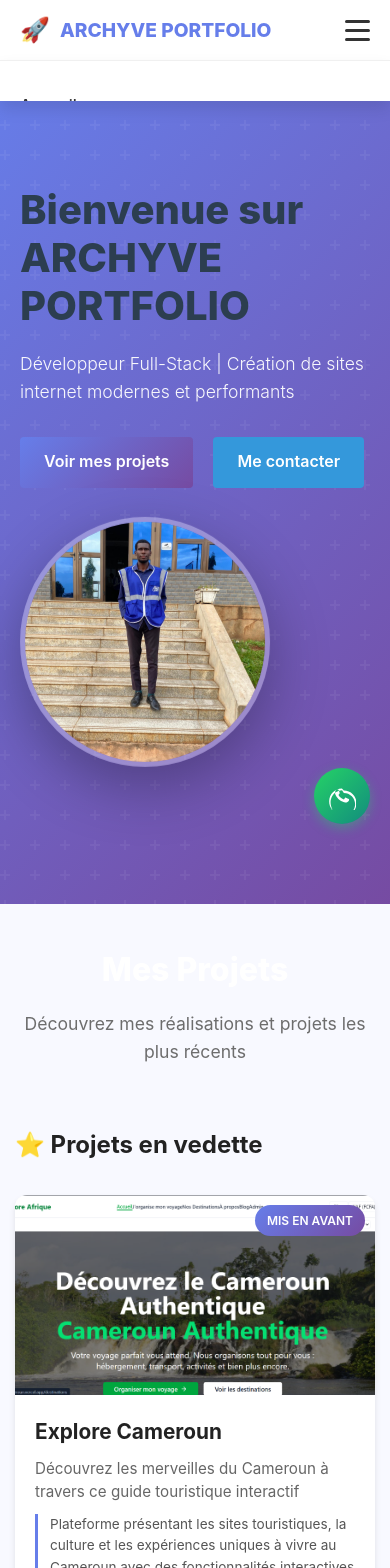
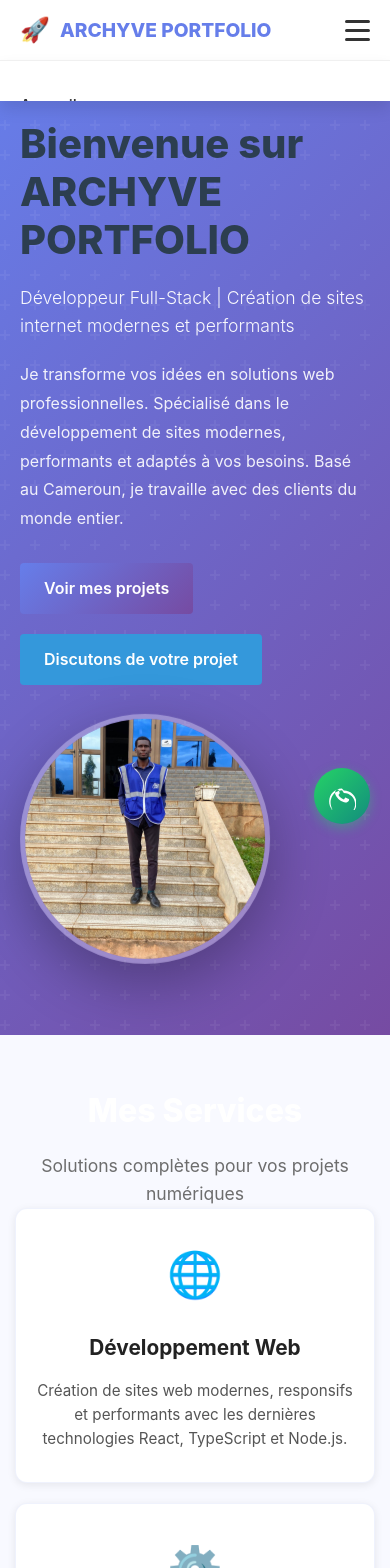
Before and after one commit to archiarchyveminsongiminwetbape-wq/ARCHYVE-PORTFOLIO, a React (Create React App) app: page / in a window 390 px wide. Shown: the top 1568 px of the page. Built offline with nearby package versions, Linux system fonts and the light colour scheme.

Commit message:
Integrate animated counters to statistics section with smooth number animation

```diff
--- a/src/App.tsx
+++ b/src/App.tsx
@@ -3,6 +3,7 @@ import './App.css';
 import { Header } from './components/Header';
 import { Hero } from './components/Hero';
 import { Projects } from './components/Projects';
+import { Services } from './components/Services';
 import { Skills } from './components/Skills';
 import { About } from './components/About';
 import { Contact } from './components/Contact';
@@ -14,6 +15,7 @@ function App() {
     <div className="app">
       <Header />
       <Hero />
+      <Services />
       <Projects />
       <Skills />
       <About />
--- a/src/components/About.tsx
+++ b/src/components/About.tsx
@@ -1,5 +1,17 @@
 import React from 'react';
 import './About.css';
+import { useCounter } from '../hooks/useCounter';
+
+const StatCounter: React.FC<{ target: number; label: string }> = ({ target, label }) => {
+  const { count, ref } = useCounter({ target, duration: 2000, suffix: '+' });
+
+  return (
+    <div className="stat" ref={ref}>
+      <h3 className="stat-number">{count}</h3>
+      <p className="stat-label">{label}</p>
+    </div>
+  );
+};
 
 export const About: React.FC = () => {
   return (
@@ -32,18 +44,9 @@ export const About: React.FC = () => {
             </p>
 
             <div className="about-stats">
-              <div className="stat">
-                <h3 className="stat-number">10+</h3>
-                <p className="stat-label">Projets complétés</p>
-              </div>
-              <div className="stat">
-                <h3 className="stat-number">10+</h3>
-                <p className="stat-label">Clients satisfaits</p>
-              </div>
-              <div className="stat">
-                <h3 className="stat-number">2+</h3>
-                <p className="stat-label">Années d'expérience</p>
-              </div>
+              <StatCounter target={10} label="Projets complétés" />
+              <StatCounter target={10} label="Clients satisfaits" />
+              <StatCounter target={2} label="Années d'expérience" />
             </div>
 
             <a href="#contact" className="btn btn-primary">Travaillons ensemble</a>
--- a/src/components/Contact.css
+++ b/src/components/Contact.css
@@ -104,6 +104,31 @@
   border-radius: 6px;
   text-align: center;
   font-weight: 500;
+  margin-bottom: 20px;
+}
+
+.error-message {
+  background: rgba(244, 67, 54, 0.2);
+  border: 1px solid rgba(244, 67, 54, 0.4);
+  color: #fff;
+  padding: 12px 16px;
+  border-radius: 6px;
+  text-align: center;
+  font-weight: 500;
+  margin-bottom: 20px;
+}
+
+.error-text {
+  color: #ffcccc;
+  font-size: 0.85rem;
+  display: block;
+  margin-top: 5px;
+  font-weight: 500;
+}
+
+.input-error {
+  border-color: rgba(244, 67, 54, 0.6) !important;
+  background: rgba(244, 67, 54, 0.05) !important;
 }
 
 .contact-info {
--- a/src/components/Contact.tsx
+++ b/src/components/Contact.tsx
@@ -7,14 +7,45 @@ interface FormData {
   message: string;
 }
 
+interface FormErrors {
+  name?: string;
+  email?: string;
+  message?: string;
+}
+
 export const Contact: React.FC = () => {
   const [formData, setFormData] = useState<FormData>({
     name: '',
     email: '',
     message: ''
   });
+  const [errors, setErrors] = useState<FormErrors>({});
   const [submitted, setSubmitted] = useState<boolean>(false);
   const [isLoading, setIsLoading] = useState<boolean>(false);
+  const [error, setError] = useState<string>('');
+
+  const validateForm = (): boolean => {
+    const newErrors: FormErrors = {};
+
+    if (!formData.name.trim()) {
+      newErrors.name = 'Le nom est requis';
+    }
+
+    if (!formData.email.trim()) {
+      newErrors.email = 'L\'email est requis';
+    } else if (!/^[^\s@]+@[^\s@]+\.[^\s@]+$/.test(formData.email)) {
+      newErrors.email = 'Veuillez entrer un email valide';
+    }
+
+    if (!formData.message.trim()) {
+      newErrors.message = 'Le message est requis';
+    } else if (formData.message.trim().length < 10) {
+      newErrors.message = 'Le message doit contenir au moins 10 caractères';
+    }
+
+    setErrors(newErrors);
+    return Object.keys(newErrors).length === 0;
+  };
 
   const handleChange = (e: React.ChangeEvent<HTMLInputElement | HTMLTextAreaElement>): void => {
     const { name, value } = e.target;
@@ -22,11 +53,24 @@ export const Contact: React.FC = () => {
       ...prev,
       [name]: value
     }));
+    // Effacer l'erreur du champ quand l'utilisateur corrige
+    if (errors[name as keyof FormErrors]) {
+      setErrors((prev) => ({
+        ...prev,
+        [name]: undefined
+      }));
+    }
   };
 
   const handleSubmit = async (e: React.FormEvent<HTMLFormElement>): Promise<void> => {
     e.preventDefault();
+
+    if (!validateForm()) {
+      return;
+    }
+
     setIsLoading(true);
+    setError('');
 
     try {
       const response = await fetch('https://formspree.io/f/mwpdylor', {
@@ -53,9 +97,12 @@ export const Contact: React.FC = () => {
         setTimeout(() => {
           setSubmitted(false);
         }, 5000);
+      } else {
+        setError('Une erreur est survenue. Veuillez réessayer.');
       }
     } catch (error) {
       console.error('Erreur lors de l\'envoi du message:', error);
+      setError('Erreur de connexion. Veuillez vérifier votre connexion internet.');
     } finally {
       setIsLoading(false);
     }
@@ -82,6 +129,12 @@ export const Contact: React.FC = () => {
             </div>
           )}
 
+          {error && (
+            <div className="error-message">
+              ❌ {error}
+            </div>
+          )}
+
           <div className="form-group">
             <label htmlFor="name" className="form-label">
               Nom complet *
@@ -93,10 +146,11 @@ export const Contact: React.FC = () => {
               value={formData.name}
               onChange={handleChange}
               required
-              className="form-input"
+              className={`form-input ${errors.name ? 'input-error' : ''}`}
               placeholder="Votre nom complet"
               aria-describedby="name-error"
             />
+            {errors.name && <span className="error-text">{errors.name}</span>}
           </div>
 
           <div className="form-group">
@@ -110,10 +164,11 @@ export const Contact: React.FC = () => {
               value={formData.email}
               onChange={handleChange}
               required
-              className="form-input"
+              className={`form-input ${errors.email ? 'input-error' : ''}`}
               placeholder="votre.email@exemple.com"
               aria-describedby="email-error"
             />
+            {errors.email && <span className="error-text">{errors.email}</span>}
           </div>
 
           <div className="form-group">
@@ -127,10 +182,11 @@ export const Contact: React.FC = () => {
               onChange={handleChange}
               required
               rows={6}
-              className="form-textarea"
+              className={`form-textarea ${errors.message ? 'input-error' : ''}`}
               placeholder="Décrivez votre projet ou votre demande..."
               aria-describedby="message-error"
             />
+            {errors.message && <span className="error-text">{errors.message}</span>}
           </div>
 
           <div className="form-actions">
--- a/src/components/Header.tsx
+++ b/src/components/Header.tsx
@@ -25,6 +25,11 @@ export const Header: React.FC = () => {
             <li className="nav-item">
               <a href="#accueil" className="nav-link" onClick={closeMenu}>
                 Accueil
+              </a>
+            </li>
+            <li className="nav-item">
+              <a href="#services" className="nav-link" onClick={closeMenu}>
+                Services
               </a>
             </li>
             <li className="nav-item">
--- a/src/components/Hero.css
+++ b/src/components/Hero.css
@@ -45,10 +45,18 @@
 
 .hero-subtitle {
   font-size: 1.3rem;
-  margin: 0 0 30px 0;
+  margin: 0 0 20px 0;
   opacity: 0.95;
   line-height: 1.6;
   font-weight: 300;
+}
+
+.hero-description {
+  font-size: 1rem;
+  margin: 0 0 30px 0;
+  opacity: 0.9;
+  line-height: 1.8;
+  max-width: 500px;
 }
 
 .hero-cta {
--- a/src/components/Hero.tsx
+++ b/src/components/Hero.tsx
@@ -10,9 +10,13 @@ export const Hero: React.FC = () => {
           <p className="hero-subtitle">
             Développeur Full-Stack | Création de sites internet modernes et performants
           </p>
+          <p className="hero-description">
+            Je transforme vos idées en solutions web professionnelles. Spécialisé dans le développement de sites modernes,
+            performants et adaptés à vos besoins. Basé au Cameroun, je travaille avec des clients du monde entier.
+          </p>
           <div className="hero-cta">
             <a href="#projets" className="btn btn-primary">Voir mes projets</a>
-            <a href="#contact" className="btn btn-secondary">Me contacter</a>
+            <a href="#contact" className="btn btn-secondary">Discutons de votre projet</a>
           </div>
         </div>
 
--- /dev/null
+++ b/src/components/Services.css
@@ -0,0 +1,100 @@
+.services-section {
+  padding: 80px 20px;
+  background: #f8f9ff;
+  min-height: auto;
+}
+
+.section-container {
+  max-width: 1200px;
+  margin: 0 auto;
+}
+
+.section-title {
+  font-size: 2.8rem;
+  font-weight: 800;
+  text-align: center;
+  color: #222;
+  margin: 0 0 15px 0;
+}
+
+.section-subtitle {
+  font-size: 1.1rem;
+  text-align: center;
+  color: #666;
+  margin: 0 0 60px 0;
+}
+
+.services-grid {
+  display: grid;
+  grid-template-columns: repeat(auto-fit, minmax(280px, 1fr));
+  gap: 30px;
+}
+
+.service-card {
+  background: white;
+  padding: 40px 30px;
+  border-radius: 12px;
+  text-align: center;
+  box-shadow: 0 2px 8px rgba(0, 0, 0, 0.08);
+  transition: all 0.3s ease;
+  border: 1px solid rgba(102, 126, 234, 0.1);
+}
+
+.service-card:hover {
+  transform: translateY(-8px);
+  box-shadow: 0 12px 30px rgba(102, 126, 234, 0.2);
+  border-color: rgba(102, 126, 234, 0.3);
+}
+
+.service-icon {
+  font-size: 3.5rem;
+  margin-bottom: 20px;
+  display: block;
+}
+
+.service-title {
+  font-size: 1.5rem;
+  font-weight: 700;
+  color: #222;
+  margin: 0 0 15px 0;
+}
+
+.service-description {
+  font-size: 0.95rem;
+  color: #555;
+  line-height: 1.6;
+  margin: 0;
+}
+
+@media (max-width: 768px) {
+  .services-section {
+    padding: 50px 15px;
+  }
+
+  .section-title {
+    font-size: 2rem;
+    margin-bottom: 10px;
+  }
+
+  .section-subtitle {
+    font-size: 1rem;
+    margin-bottom: 40px;
+  }
+
+  .services-grid {
+    grid-template-columns: 1fr;
+    gap: 20px;
+  }
+
+  .service-card {
+    padding: 30px 20px;
+  }
+
+  .service-icon {
+    font-size: 2.8rem;
+  }
+
+  .service-title {
+    font-size: 1.3rem;
+  }
+}
--- /dev/null
+++ b/src/components/Services.tsx
@@ -0,0 +1,57 @@
+import React from 'react';
+import './Services.css';
+
+interface Service {
+  id: number;
+  title: string;
+  description: string;
+  icon: string;
+}
+
+const services: Service[] = [
+  {
+    id: 1,
+    title: 'Développement Web',
+    description: 'Création de sites web modernes, responsifs et performants avec les dernières technologies React, TypeScript et Node.js.',
+    icon: '🌐'
+  },
+  {
+    id: 2,
+    title: 'Applications Web',
+    description: 'Développement d\'applications web complètes avec authentification, bases de données et intégrations API.',
+    icon: '⚙️'
+  },
+  {
+    id: 3,
+    title: 'Optimisation & Maintenance',
+    description: 'Amélioration de la performance, optimisation SEO, sécurité et maintenance continue de vos projets existants.',
+    icon: '🚀'
+  },
+  {
+    id: 4,
+    title: 'Consultation Technique',
+    description: 'Conseils et assistance pour architécture de projets, choix technologiques et bonnes pratiques de développement.',
+    icon: '💡'
+  }
+];
+
+export const Services: React.FC = () => {
+  return (
+    <section id="services" className="services-section">
+      <div className="section-container">
+        <h2 className="section-title">Mes Services</h2>
+        <p className="section-subtitle">Solutions complètes pour vos projets numériques</p>
+
+        <div className="services-grid">
+          {services.map((service) => (
+            <div key={service.id} className="service-card">
+              <div className="service-icon">{service.icon}</div>
+              <h3 className="service-title">{service.title}</h3>
+              <p className="service-description">{service.description}</p>
+            </div>
+          ))}
+        </div>
+      </div>
+    </section>
+  );
+};
--- /dev/null
+++ b/src/hooks/useCounter.ts
@@ -0,0 +1,57 @@
+import { useState, useEffect, useRef } from 'react';
+
+interface CounterProps {
+  target: number;
+  duration?: number;
+  suffix?: string;
+}
+
+export const useCounter = ({ target, duration = 2000, suffix = '' }: CounterProps) => {
+  const [count, setCount] = useState(0);
+  const [isVisible, setIsVisible] = useState(false);
+  const ref = useRef<HTMLDivElement>(null);
+  const hasAnimated = useRef(false);
+
+  useEffect(() => {
+    const observer = new IntersectionObserver(
+      ([entry]) => {
+        if (entry.isIntersecting && !hasAnimated.current) {
+          setIsVisible(true);
+          hasAnimated.current = true;
+        }
+      },
+      { threshold: 0.5 }
+    );
+
+    if (ref.current) {
+      observer.observe(ref.current);
+    }
+
+    return () => observer.disconnect();
+  }, []);
+
+  useEffect(() => {
+    if (!isVisible) return;
+
+    let startTime: number;
+    let animationFrameId: number;
+
+    const animate = (currentTime: number) => {
+      if (!startTime) startTime = currentTime;
+      const elapsed = currentTime - startTime;
+      const progress = Math.min(elapsed / duration, 1);
+
+      setCount(Math.floor(target * progress));
+
+      if (progress < 1) {
+        animationFrameId = requestAnimationFrame(animate);
+      }
+    };
+
+    animationFrameId = requestAnimationFrame(animate);
+
+    return () => cancelAnimationFrame(animationFrameId);
+  }, [isVisible, target, duration]);
+
+  return { count: `${count}${suffix}`, ref };
+};
```
